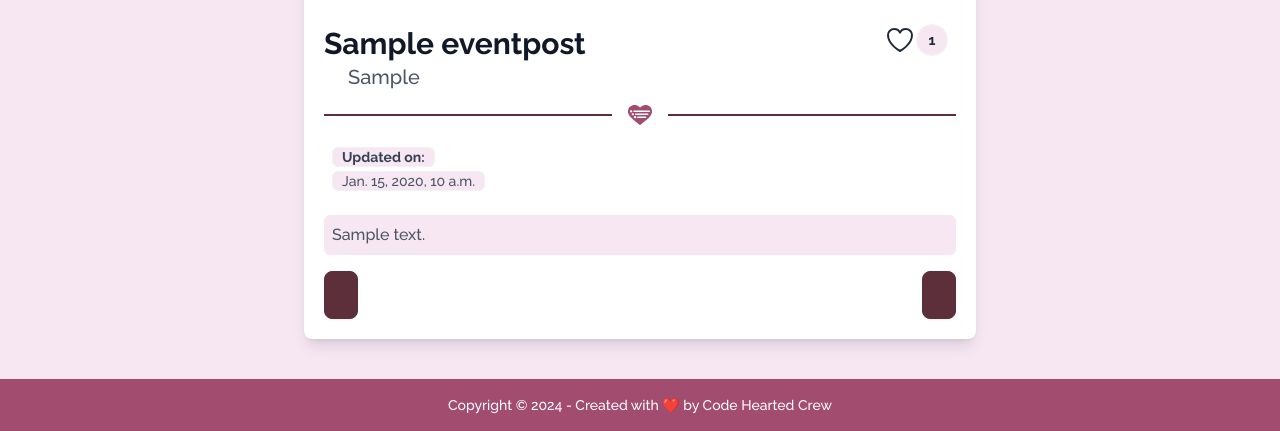
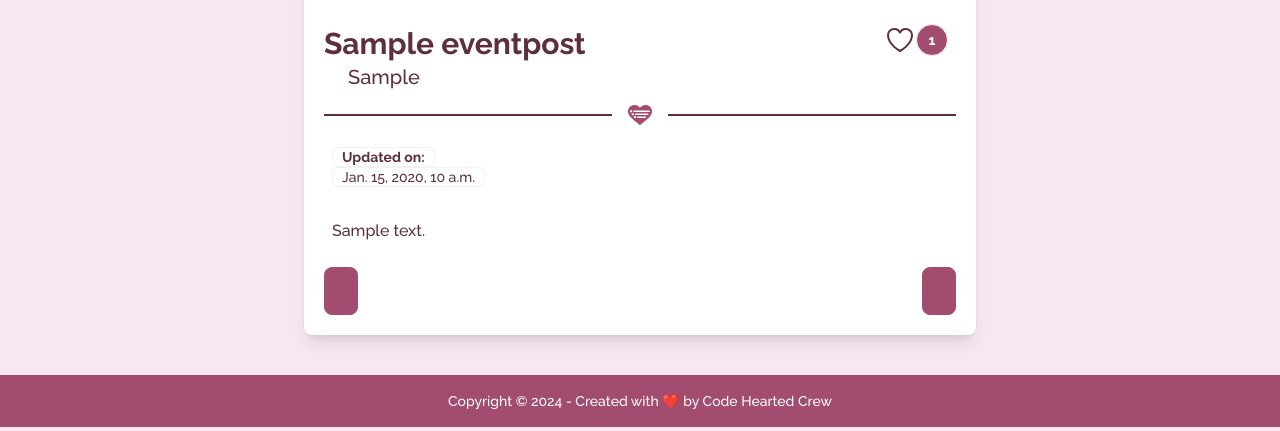
Before and after one commit to kpetrauskas92/team5-feb-hackathon, a Django app: a page that uses event/templates/likes/like_button.html in a window 1280 px wide. Shown: the part 492-923 px from the top of the page. Run offline with Django 5.2, Linux system fonts and the light colour scheme; tables that the repository leaves empty hold one stand-in row (values such as "Sample post"); style sheets or scripts are compiled from the project's sources; some libraries are stand-ins or nearby versions.

Commit message:
corrects colour styles on light and dark modes (#113)

```diff
--- a/event/templates/event/event_details.html
+++ b/event/templates/event/event_details.html
@@ -28,7 +28,7 @@
 
         <!-- Event title and like button section -->
         <div class="flex justify-between items-center pt-6">
-            <h2 class="text-3xl font-bold text-gray-900">{{ eventpost.event_name }}</h2>
+            <h2 class="text-3xl font-bold text-brown">{{ eventpost.event_name }}</h2>
             <!-- Dynamically included like button from another template for modularity -->
             <div class="mr-2" id="like-button-{{ eventpost.slug }}">
                 {% include 'likes/like_button.html' %}
@@ -36,7 +36,7 @@
         </div>
 
         <!-- Event location display with an accompanying icon -->
-        <p class="text-xl text-gray-600 flex justify-start">
+        <p class="text-xl text-brown flex justify-start">
             <!-- SVG icon for location visualization -->
             <svg xmlns="http://www.w3.org/2000/svg" fill="none" viewBox="0 0 24 24" stroke-width="1.5" stroke="currentColor" class="w-6 h-6">
                 <!-- Path elements for the SVG icon -->
@@ -45,7 +45,7 @@
         </p>
 
         <!-- Decorative divider with logo -->
-        <div class="divider divider-primary">
+        <div class="divider divider-info">
             <img src="{% static 'elements/icons/lovesched-logo-icon-lightmode.svg' %}" class="w-6" alt="Logo">
         </div>
 
@@ -54,8 +54,8 @@
             <div class="flex justify-between">
                 <!-- Displays the date when the event was last updated -->
                 <div class="flex flex-col">
-                    <p class="text-md badge rounded-md text-gray-700 mb-1"><strong>Updated on:</strong></p>
-                    <p class="text-sm badge rounded-md text-gray-600 mb-4">{{ eventpost.updated_on }}</p>
+                    <p class="bg-white text-md badge rounded-md text-brown"><strong>Updated on:</strong></p>
+                    <p class="bg-white text-sm badge rounded-md text-brown mb-4">{{ eventpost.updated_on }}</p>
                 </div>
 
                 <!-- Conditionally rendered action buttons for event owners -->
@@ -78,19 +78,19 @@
             </div>
 
             <!-- Event description -->
-            <p class="text-md bg-base-100 rounded-md p-2 text-gray-600">{{ eventpost.description }}</p>
+            <p class="text-md bg-white rounded-md p-2 text-brown">{{ eventpost.description }}</p>
 
             <!-- Navigation and calendar addition buttons -->
             <div class="flex justify-between items-center mx-auto max-w-2xl mt-4">
                 <!-- Button for navigating back to the event list -->
-                <a href="{% url 'event_list' %}" class="btn btn-primary">
+                <a href="{% url 'event_list' %}" class="btn btn-secondary">
                     <!-- SVG icon for the back action -->
                 </a>
                 <!-- Conditional rendering for the 'Add to Calendar' button based on user authentication -->
                 {% if user.is_authenticated %}
                 <!-- Button for adding the event to the user's calendar, visible only to authenticated users -->
                 <a href="{% url 'add_user_date' %}?post_id={{ eventpost.id }}"
-                    class="add-to-calendar-btn btn btn-primary"
+                    class="add-to-calendar-btn btn btn-secondary"
                     hx-get="{% url 'add_user_date' %}?post_id={{ eventpost.id }}"
                     hx-target="#my_modal_3 .modal-box"
                     onclick="my_modal_3.showModal()">
@@ -98,7 +98,7 @@
                 </a>
                 {% else %}
                     <!-- Prompt for unauthenticated users to log in before adding events to their calendar -->
-                    <a href="{% url 'account_login' %}?next={{ request.path }}" class="btn btn-primary">
+                    <a href="{% url 'account_login' %}?next={{ request.path }}" class="btn btn-secondary">
                         <!-- SVG icon for the login action -->
                     </a>
                 {% endif %}
--- a/event/templates/likes/like_button.html
+++ b/event/templates/likes/like_button.html
@@ -5,7 +5,7 @@
         <!-- Button to unlike the post. On click, it sends a POST request to 'like_event_post' view with the post's slug -->
         <button hx-post="{% url 'like_event_post' slug=eventpost.slug %}" hx-target="#like-button-{{ eventpost.slug }}" hx-swap="outerHTML">
             <!-- SVG icon representing the liked state with a filled heart, indicating the post is liked -->
-            <svg xmlns="http://www.w3.org/2000/svg" viewBox="0 0 24 24" fill="red" class="w-8 h-8">
+            <svg xmlns="http://www.w3.org/2000/svg" viewBox="0 0 24 24" fill="#a24c6f" class="w-8 h-8">
                 <!-- Path for the filled heart SVG -->
                 <path d="m11.645 20.91-.007-.003-.022-.012a15.247 15.247 0 0 1-.383-.218 25.18 25.18 0 0 1-4.244-3.17C4.688 15.36 2.25 12.174 2.25 8.25 2.25 5.322 4.714 3 7.688 3A5.5 5.5 0 0 1 12 5.052 5.5 5.5 0 0 1 16.313 3c2.973 0 5.437 2.322 5.437 5.25 0 3.925-2.438 7.111-4.739 9.256a25.175 25.175 0 0 1-4.244 3.17 15.247 15.247 0 0 1-.383.219l-.022.012-.007.004-.003.001a.752.752 0 0 1-.704 0l-.003-.001Z" />
             </svg>
@@ -14,12 +14,12 @@
         <!-- Button to like the post. On click, it sends a POST request to 'like_event_post' view with the post's slug -->
         <button hx-post="{% url 'like_event_post' slug=eventpost.slug %}" hx-target="#like-button-{{ eventpost.slug }}" hx-swap="outerHTML">
             <!-- SVG icon representing the unliked state with an unfilled heart, indicating the post can be liked -->
-            <svg xmlns="http://www.w3.org/2000/svg" fill="none" viewBox="0 0 24 24" stroke-width="1.5" stroke="currentColor" class="w-8 h-8">
+            <svg xmlns="http://www.w3.org/2000/svg" fill="none" viewBox="0 0 24 24" stroke-width="1.5" stroke="#5c2f3b" class="w-8 h-8">
                 <!-- Path for the unfilled heart SVG -->
                 <path stroke-linecap="round" stroke-linejoin="round" d="M21 8.25c0-2.485-2.099-4.5-4.688-4.5-1.935 0-3.597 1.126-4.312 2.733-.715-1.607-2.377-2.733-4.313-2.733C5.1 3.75 3 5.765 3 8.25c0 7.22 9 12 9 12s9-4.78 9-12Z" />
             </svg>
         </button>
     {% endif %}
     <!-- Displays the total number of likes for the event post -->
-    <span class="total-likes badge btn-sm btn-circle font-bold">{{ total_likes }}</span>
+    <span class="total-likes badge btn-sm btn-circle bg-secondary text-white font-bold">{{ total_likes }}</span>
 </div>
```
Also changed, not shown: event/templates/event/eventlist.html (+5 -5 lines).
